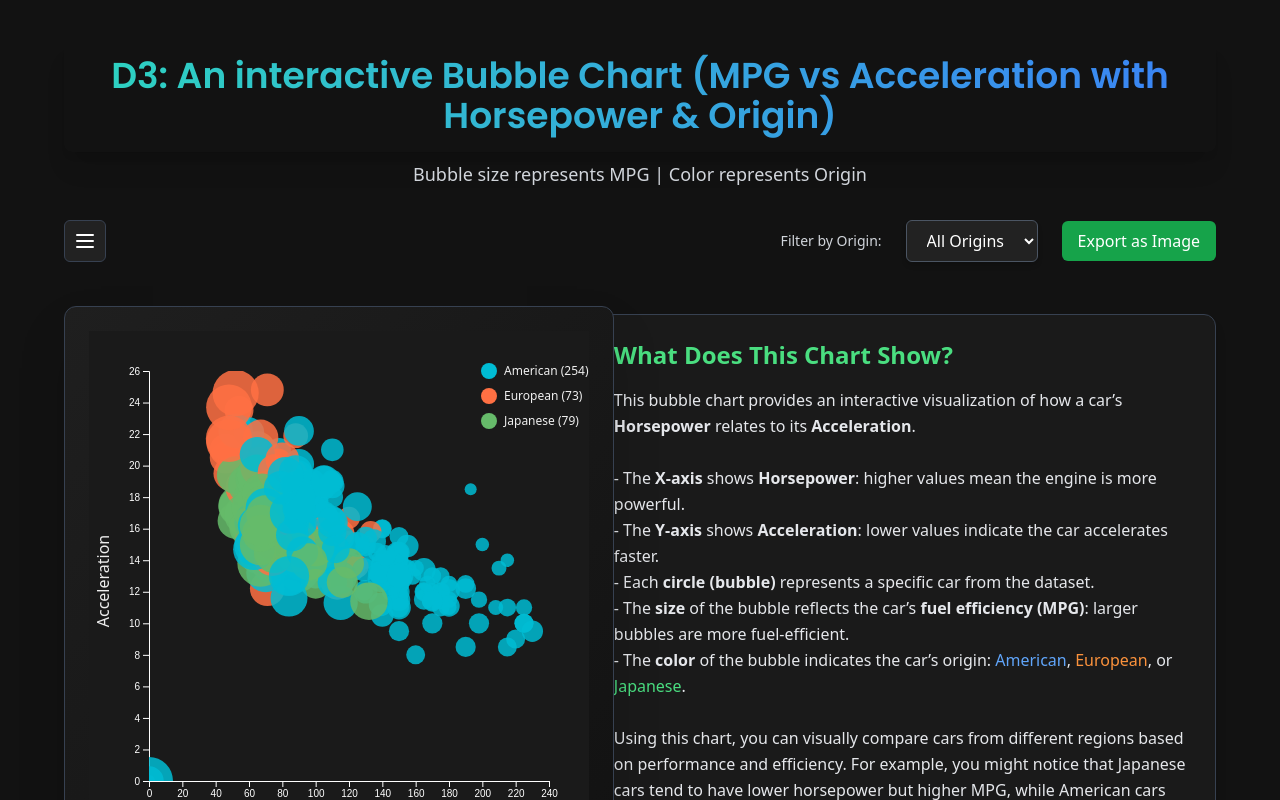
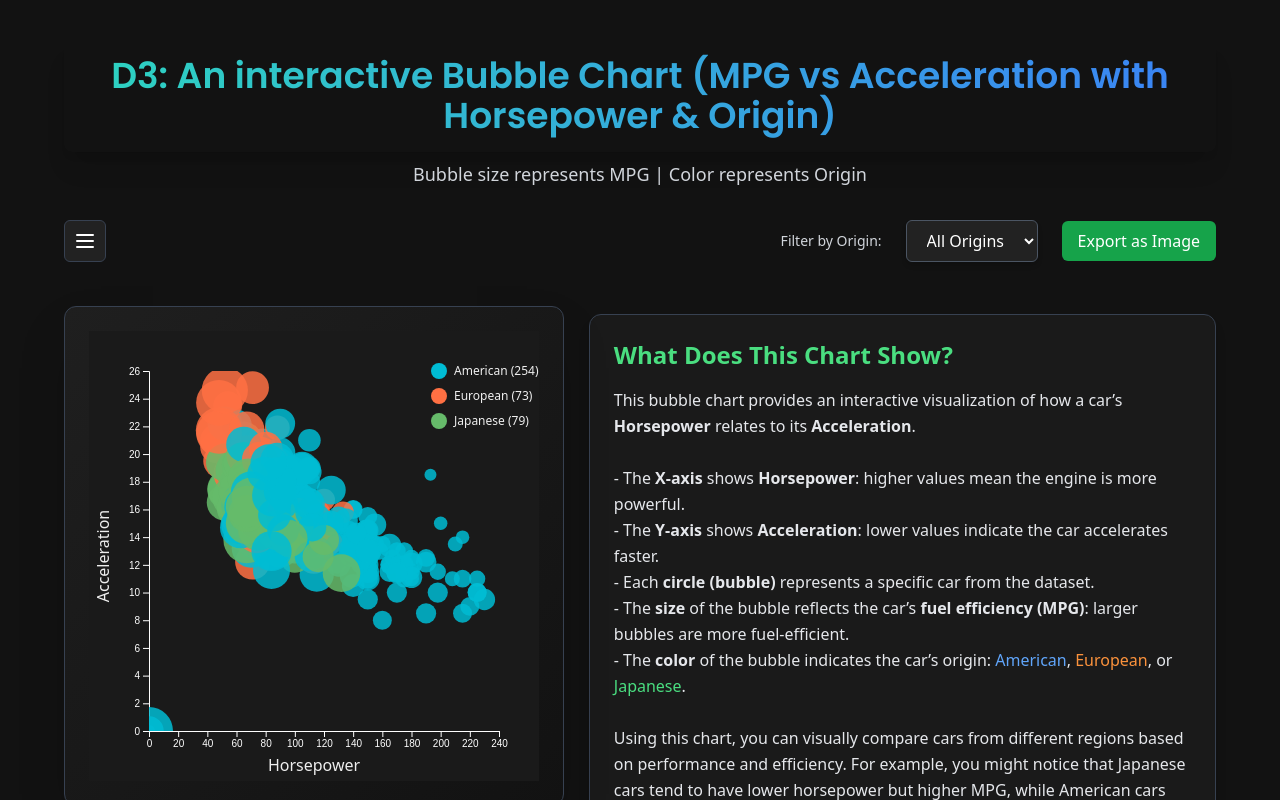
Before and after one commit to pranavasree/Information_Visualization_Project, a React (Vite) app: page /bubble-chart in a window 1280 px wide. Shown: the top 800 px of the page. Built offline with nearby package versions, Linux system fonts and the light colour scheme.

Commit message:
Corrected the bubble chart width

```diff
--- a/src/components/BubbleChart.jsx
+++ b/src/components/BubbleChart.jsx
@@ -17,8 +17,8 @@ const BubbleChart = () => {
   const [selectedOrigin, setSelectedOrigin] = useState("All");
   const [menuOpen, setMenuOpen] = useState(false);
 
-  const width = 500;
-  const height = 500;
+  const width = 450;
+  const height = 450;
   const margin = { top: 40, right: 40, bottom: 50, left: 60 };
 
   const originalXRef = useRef(null);
```
